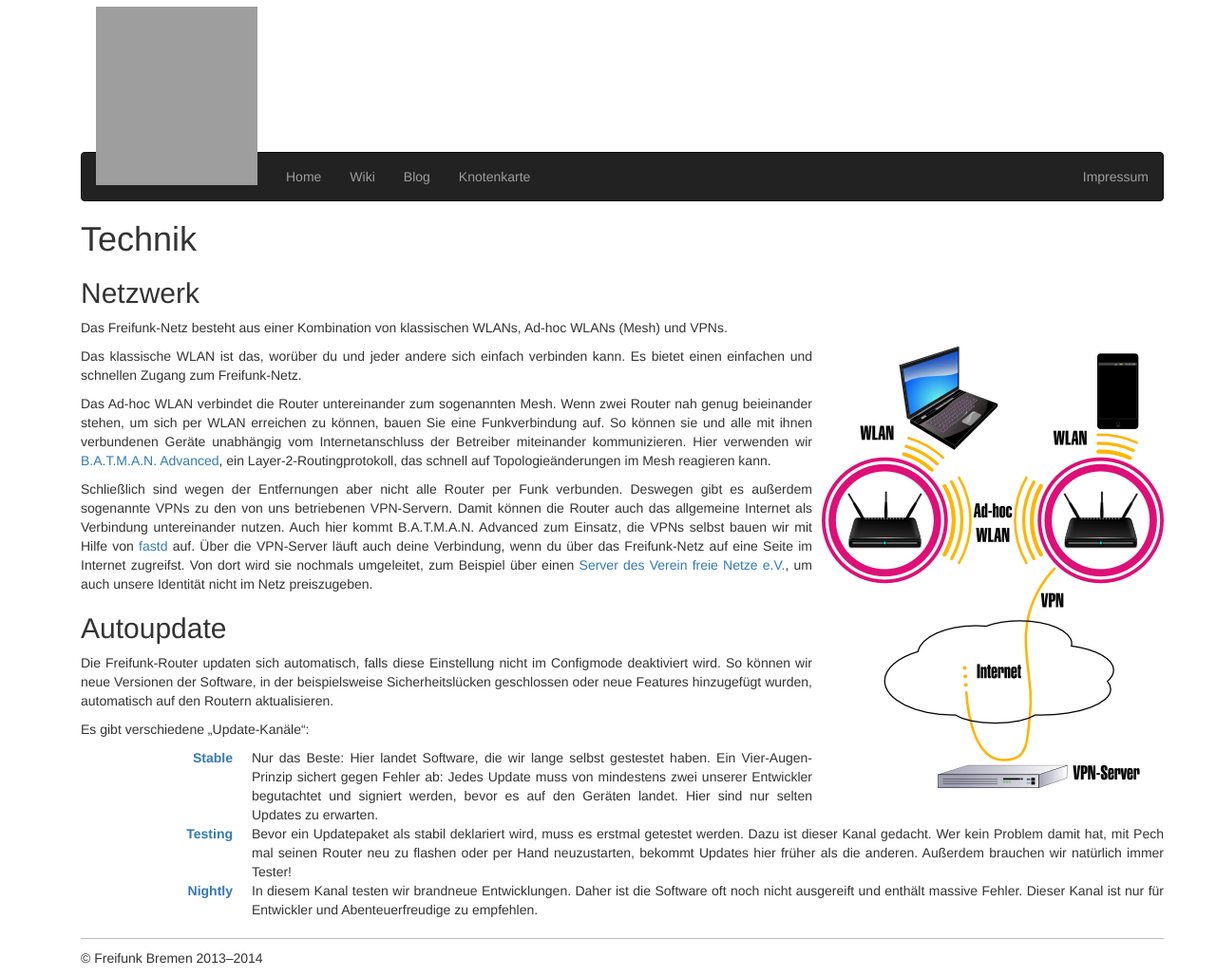
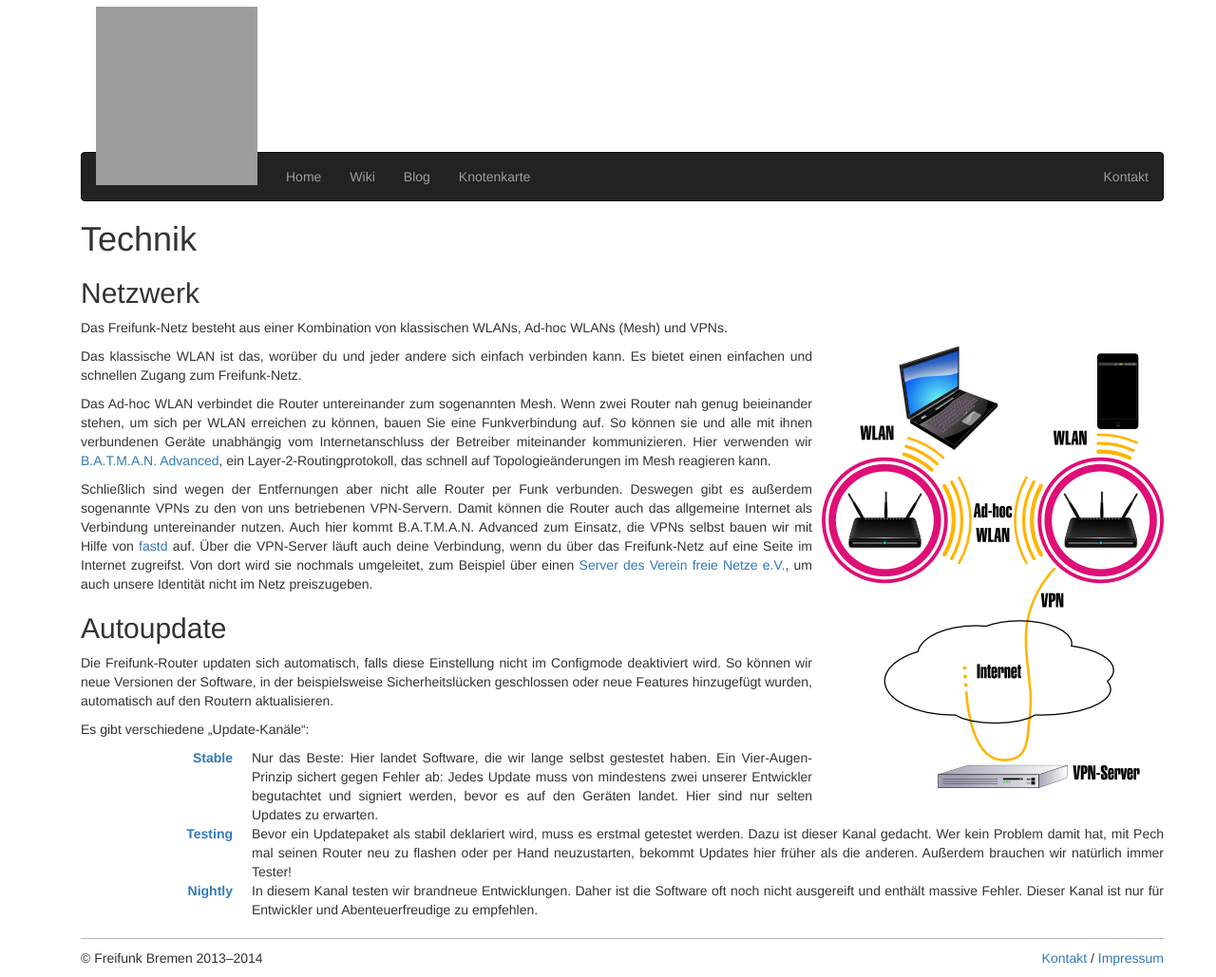
Before and after one commit to FreifunkBremen/bremen.freifunk.net, a Jekyll site: the page built from technik.markdown, in a window 1280 px wide. Shown: the whole page at 95% size. Built offline with Jekyll 4.4.1, drawn with Linux system fonts in a browser that asks for light colours; nearby versions of some CDN libraries; Markdown is read by kramdown in place of the engine named in the settings; grey boxes are pictures that could not be loaded.

Commit message:
Added contact data

```diff
--- a/_layouts/default.html
+++ b/_layouts/default.html
@@ -37,7 +37,7 @@
           <li><a href="/map/geomap.html">Knotenkarte</a></li>
         </ul>
         <ul class="nav navbar-nav navbar-right">
-          <li><a href="https://mortzu.de/impressum">Impressum</a></li>
+          <li><a href="/kontakt.html">Kontakt</a></li>
         </ul>
       </div>
       <!-- /.navbar-collapse -->
@@ -46,7 +46,12 @@
           {{ content }}
     </main>
     <footer>
-        <p>&copy; Freifunk Bremen 2013–2014</p>
+      <div class="pull-left">&copy; Freifunk Bremen 2013–2014</div>
+      <div class="pull-right">
+        <a href="/kontakt.html">Kontakt</a>
+        /
+        <a href="https://mortzu.de/impressum">Impressum</a>
+      </div>
     </footer>
   </div>
 </body>
```
Also changed, not shown: kontakt.markdown (added, +16 -0 lines).
